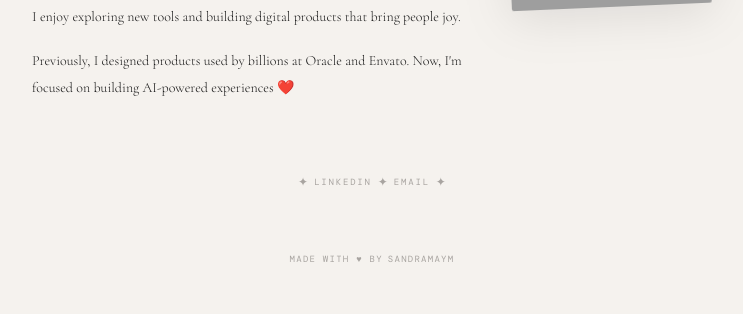
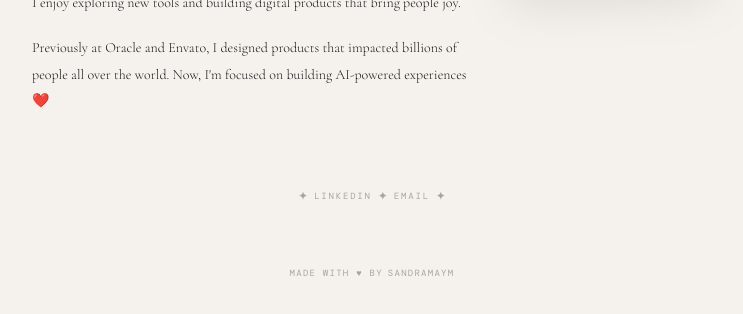
Before and after one commit to SandyMay/miranda-ai, a website: page about.html in a window 1280 px wide. Shown: the part 364-678 px from the top of the page, without its empty margins (268-1011 px from the left). Drawn offline with nearby package versions, Linux system fonts and the light colour scheme; grey boxes are pictures that could not be loaded; a web font is replaced by a local one.

Commit message:
Update about.html

```diff
--- a/about.html
+++ b/about.html
@@ -159,7 +159,7 @@
       <h1 class="name">Hi, I'm Sandra.</h1>
       <p class="bio">I created Miranda AI for people who love fashion and the character that inspired this app.</p>
       <p class="bio">I enjoy exploring new tools and building digital products that bring people joy.</p>
-      <p class="bio">Previously, I designed products used by billions at Oracle and Envato. Now, I'm focused on building AI-powered experiences ❤️</p>
+      <p class="bio">Previously at Oracle and Envato, I designed products that impacted billions of people all over the world. Now, I'm focused on building AI-powered experiences ❤️</p>
     </div>
 
     <div class="photo-wrap">
```
